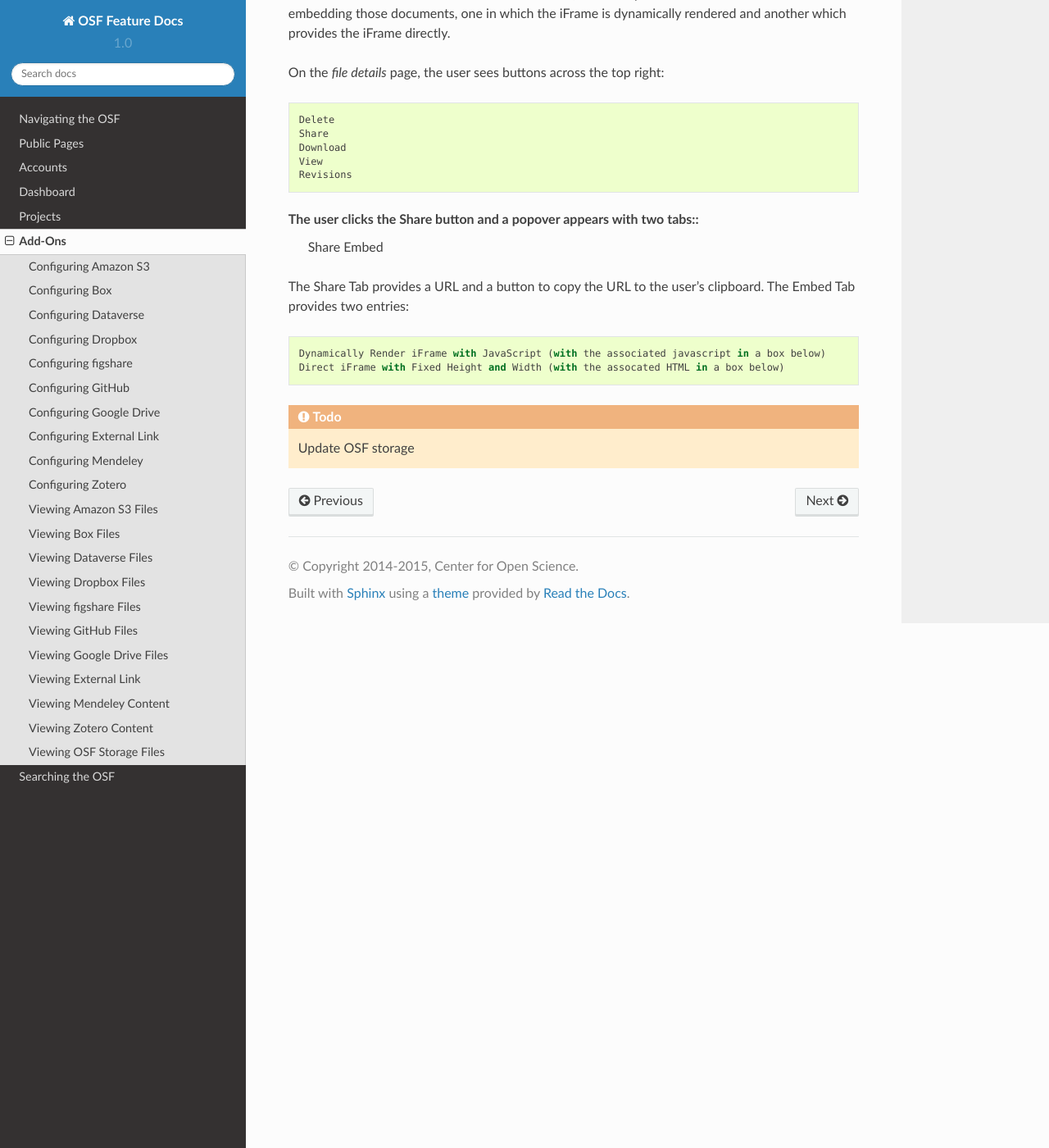
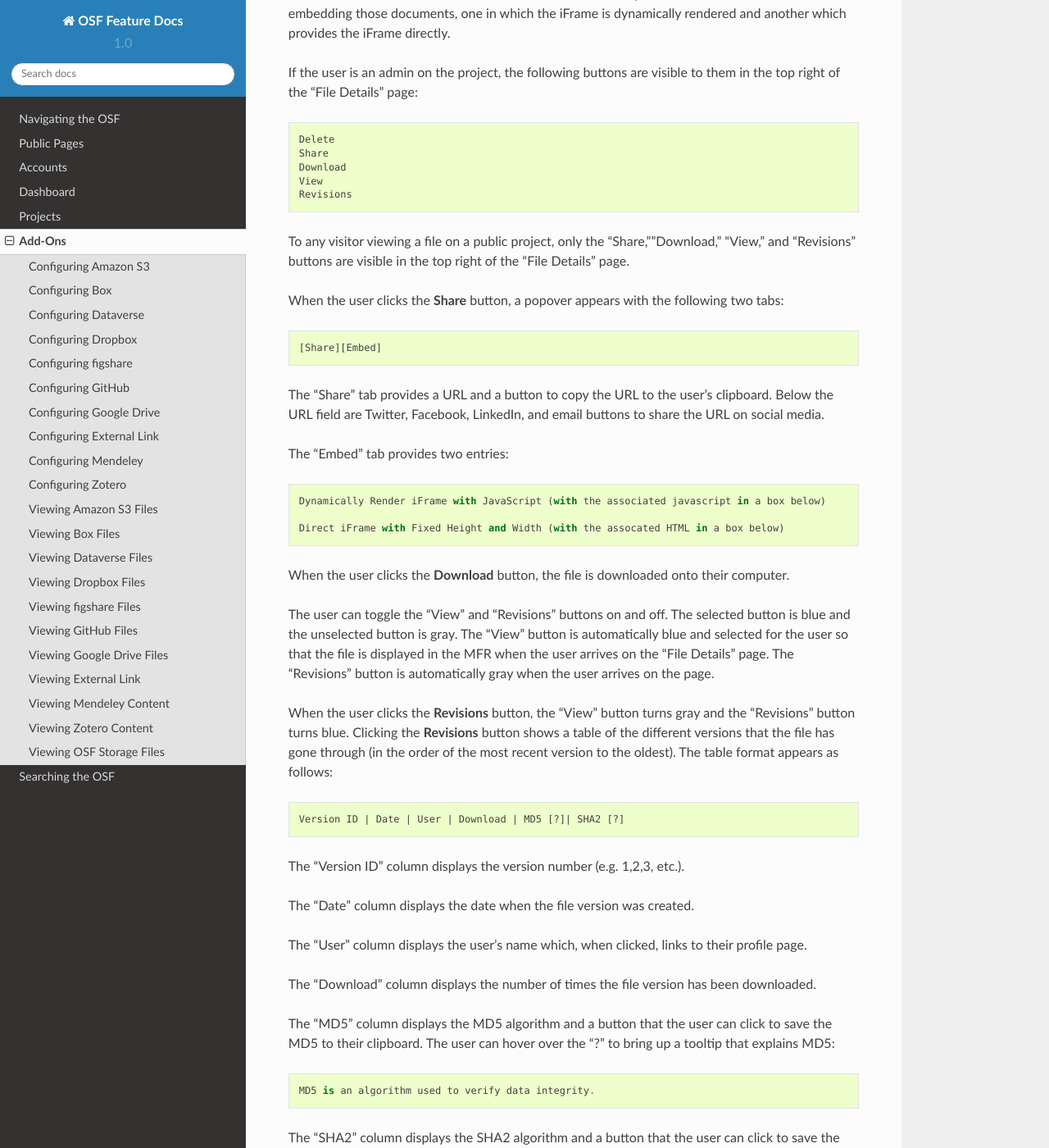
Before and after one commit to CenterForOpenScience/OSFDocs, a Sphinx documentation site: the page built from docs/add-ons/add-ons_index.rst, in a window 1280 px wide and 1400 px high, scrolled down 41503 px. Shown: the whole window at 82% size. Built offline with Sphinx 7.4.7 and the Read the Docs theme 2.0.0, drawn with Linux system fonts in a browser that asks for light colours; some of the changed text lies outside the part shown.

Commit message:
Added osf storage info

```diff
--- a/docs/add-ons/add-ons_index.rst
+++ b/docs/add-ons/add-ons_index.rst
@@ -1582,7 +1582,7 @@ Viewing OSF Storage Files
 
 Users can obtain and distribute links for their documents in public projects on the OSF so others can then view the same rendered files. In addition, users are provided two different methods of embedding those documents, one in which the iFrame is dynamically rendered and another which provides the iFrame directly.
 
-On the *file details* page, the user sees buttons across the top right::
+If the user is an admin on the project, the following buttons are visible to them in the top right of the "File Details" page::
 
     Delete
     Share
@@ -1590,14 +1590,42 @@ On the *file details* page, the user sees buttons across the top right::
     View
     Revisions
 
-The user clicks the Share button and a popover appears with two tabs::
-    Share
-    Embed
-
-The Share Tab provides a URL and a button to copy the URL to the user's clipboard.
-The Embed Tab provides two entries::
+To any visitor viewing a file on a public project, only the "Share,""Download," "View," and "Revisions" buttons are visible in the top right of the "File Details" page.
+
+When the user clicks the **Share** button, a popover appears with the following two tabs::
+
+    [Share][Embed]
+
+The "Share" tab provides a URL and a button to copy the URL to the user's clipboard. Below the URL field are Twitter, Facebook, LinkedIn, and email buttons to share the URL on social media.
+
+The "Embed" tab provides two entries::
+
     Dynamically Render iFrame with JavaScript (with the associated javascript in a box below)
+
     Direct iFrame with Fixed Height and Width (with the assocated HTML in a box below)
 
-
-.. todo:: Update OSF storage
+When the user clicks the **Download** button, the file is downloaded onto their computer.
+
+The user can toggle the "View" and "Revisions" buttons on and off. The selected button is blue and the unselected button is gray. The "View" button is automatically blue and selected for the user so that the file is displayed in the MFR when the user arrives on the "File Details" page. The "Revisions" button is automatically gray when the user arrives on the page.
+
+When the user clicks the **Revisions** button, the "View" button turns gray and the "Revisions" button turns blue. Clicking the **Revisions** button shows a table of the different versions that the file has gone through (in the order of the most recent version to the oldest). The table format appears as follows::
+
+    Version ID | Date | User | Download | MD5 [?]| SHA2 [?]
+
+The "Version ID" column displays the version number (e.g. 1,2,3, etc.).
+
+The "Date" column displays the date when the file version was created.
+
+The "User" column displays the user's name which, when clicked, links to their profile page.
+
+The "Download" column displays the number of times the file version has been downloaded.
+
+The "MD5" column displays the MD5 algorithm and a button that the user can click to save the MD5 to their clipboard. The user can hover over the "?" to bring up a tooltip that explains MD5::
+
+    MD5 is an algorithm used to verify data integrity.
+
+The "SHA2" column displays the SHA2 algorithm and a button that the user can click to save the SHA2 to their clipboard. The user can hover over the "?" to bring up a tooltip that explains SHA2::
+
+    SHA-2 is a cryptographic hash function designed by the NSA used to verify data integrity.
+
+The user can click the most recent version ID to display the file in the MFR on the "File Details" page. When the user does this, the "View" button is selected and the "Revisions" button is grayed out in the top right of the page. Only the most recent file version can be displayed in the MFR.
```
